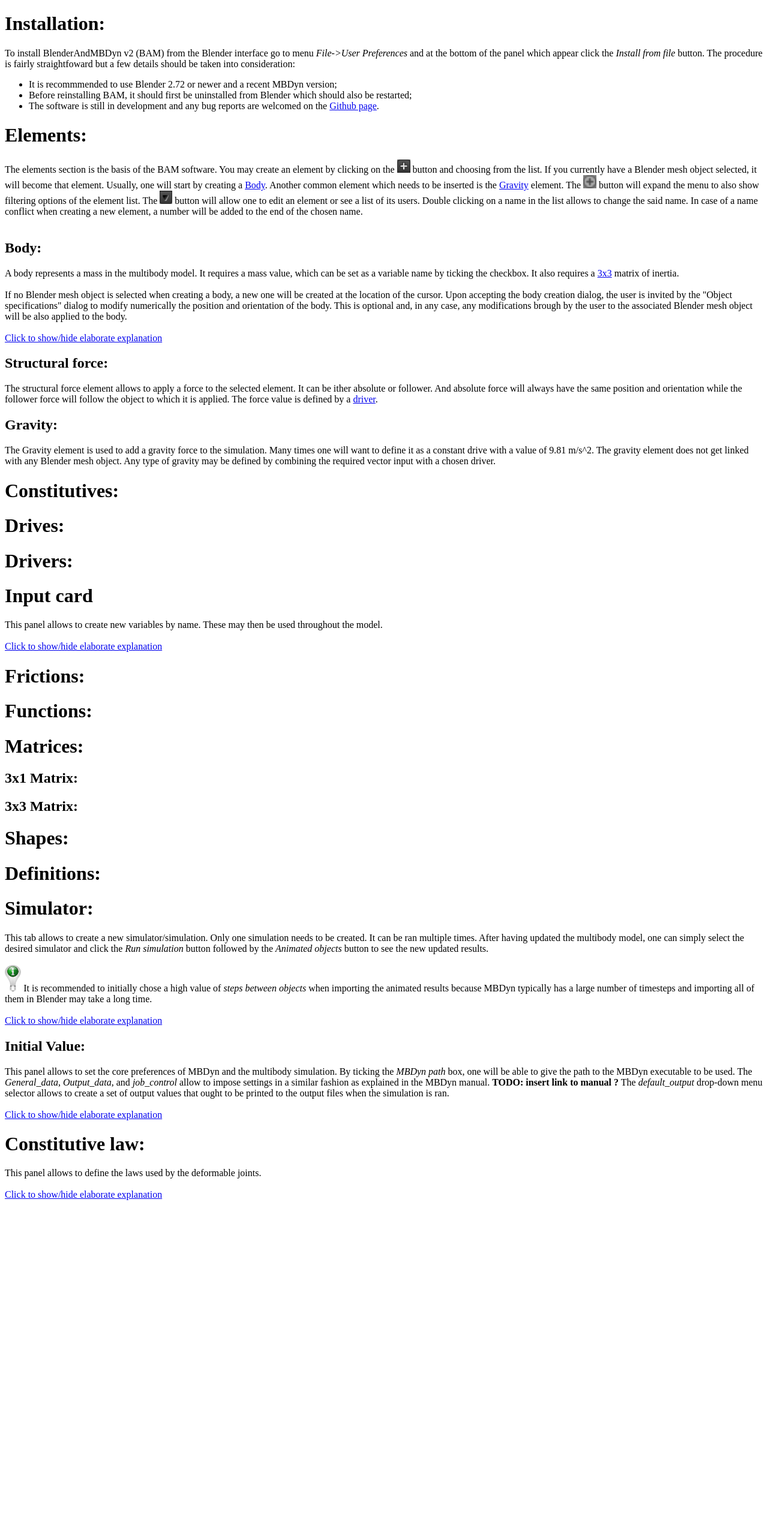
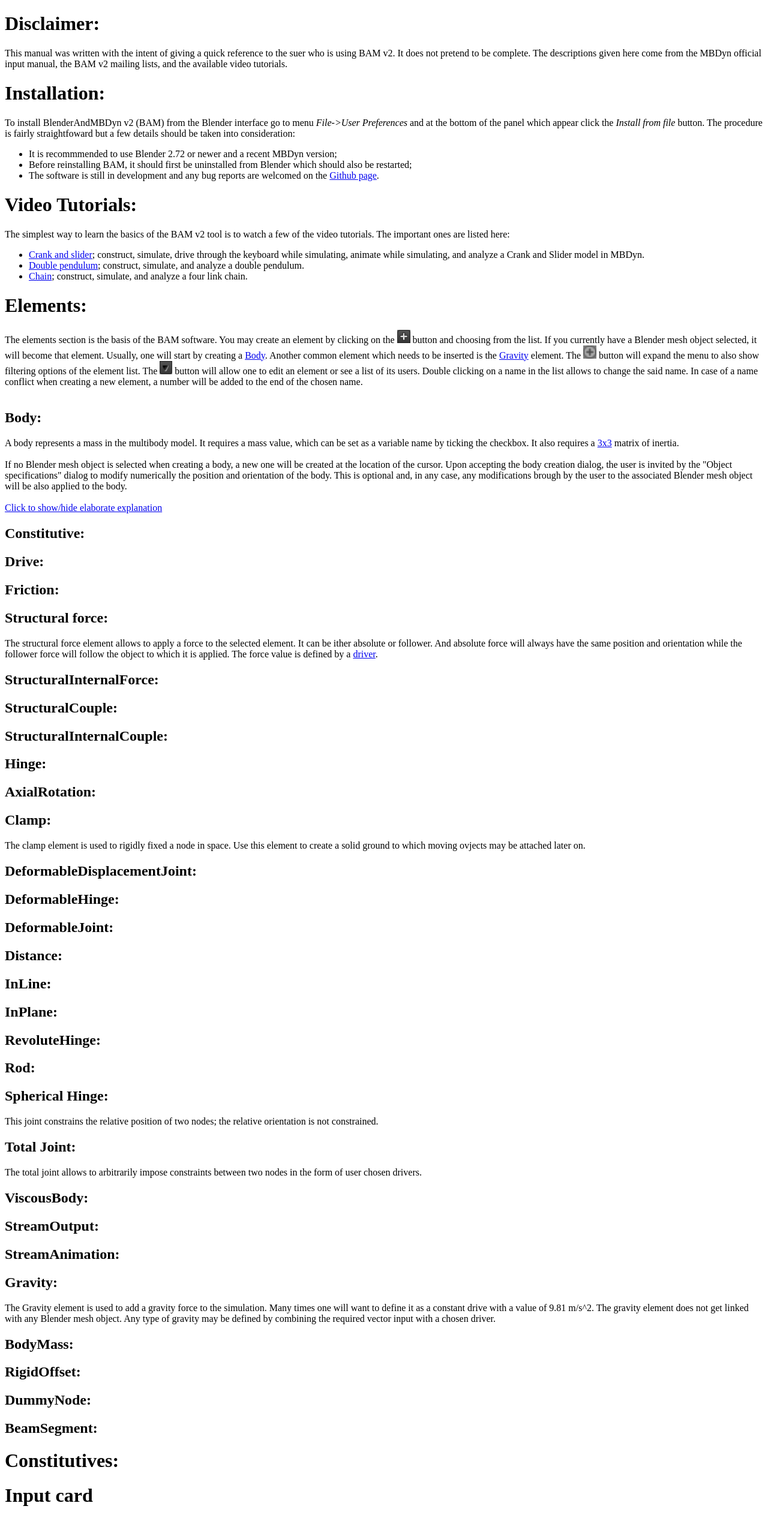
Before and after one commit to gdbaldw/BlenderAndMBDyn, a plain HTML site: page help/index.html in a window 1280 px wide. Shown: the top 2531 px of the page at 60% size. Before the commit the page ends 2017 px from the top, so only its background shows below. Drawn offline with Linux system fonts and the light colour scheme.

Commit message:
working in structure of help file

```diff
--- a/help/index.html
+++ b/help/index.html
@@ -30,8 +30,15 @@
 		//~ $("#toc").append("<br><a id='link" + i + "' href='#title" + i + "' title='" + current.attr("tagName") + "'>" + current.html() + "</a>");
 	//~ });
 	//~ });
+	//
+	//
+	// // REGEXP from element search: class (.*)\(.*\):
+// replace: <h2><a class="title" name="\1">\1</a>:</h2>\n<p>\n\n</p>\n\n
 </script>
 </head>
+
+
+
 
 <body>
 <!--
@@ -46,6 +53,10 @@
 -->
 
 
+<h1><a class="title" name="disclaimer">Disclaimer</a>:</h1>
+<p>This manual was written with the intent of giving a quick reference to the suer who is using BAM v2. It does not pretend to be complete. The descriptions given here come from the MBDyn official input manual, the BAM v2 mailing lists, and the available video tutorials.</p>
+
+
 <h1><a class="title" name="installation">Installation</a>:</h1>
 To install BlenderAndMBDyn v2 (BAM) from the Blender interface go to menu <i>File->User Preferences</i> and at the bottom of the panel which appear click the <i>Install from file</i> button.
 The procedure is fairly straightfoward but a few details should be taken into consideration:
@@ -54,6 +65,16 @@ The procedure is fairly straightfoward but a few details should be taken into co
   <li>Before reinstalling BAM, it should first be uninstalled from Blender which should also be restarted;</li>
   <li>The software is still in development and any bug reports are welcomed on the <a href="https://github.com/gdbaldw/BlenderAndMBDyn";>Github page</a>.</li>
 </ul>
+
+<h1><a class="title" name="tutorials">Video Tutorials</a>:</h1>
+The simplest way to learn the basics of the BAM v2 tool is to watch a few of the video tutorials.
+The important ones are listed here:
+ <ul style="list-style-type:disc">
+  <li><a href=https://www.youtube.com/watch?v=TnxtspuR4c0>Crank and slider</a>; construct, simulate, drive through the keyboard while simulating, animate while simulating, and analyze a Crank and Slider model in MBDyn. </li>
+  <li><a href=https://www.youtube.com/watch?v=RKprhyOqHZM>Double pendulum</a>; construct, simulate, and analyze a double pendulum. </li>
+  <li><a href=https://www.youtube.com/watch?v=EzoHrf-RoUE>Chain</a>; construct, simulate, and analyze a four link chain.</li>
+</ul>
+
 
 <h1><a class="title" name="element">Elements</a>:</h1>
 <p>
@@ -75,20 +96,268 @@ structural node. The inertia matrix is always referred to the center of mass of
 </div>
 </p>
 
+
+
+
+
+
+<h2><a class="title" name="Constitutive">Constitutive</a>:</h2>
+<p>
+
+</p>
+
+
+<h2><a class="title" name="Drive">Drive</a>:</h2>
+<p>
+
+</p>
+
+
+<h2><a class="title" name="Friction">Friction</a>:</h2>
+<p>
+
+</p>
+
+
+
+
+<!--
+<h2><a class="title" name="Force">Force</a>:</h2>
+<p>
+
+</p>
+-->
+
+
 <h2><a class="title" name="structural_force">Structural force</a>:</h2>
 <p>
 The structural force element allows to apply a force to the selected element. It can be ither absolute or follower. And absolute force will always have the same position and orientation while the follower force will follow the object to which it is applied. The force value is defined by a <a href="#driver">driver</a>.
 </p>
+
+
+<h2><a class="title" name="StructuralInternalForce">StructuralInternalForce</a>:</h2>
+<p>
+
+</p>
+
+
+
+
+
+<h2><a class="title" name="StructuralCouple">StructuralCouple</a>:</h2>
+<p>
+
+</p>
+
+
+
+
+
+<h2><a class="title" name="StructuralInternalCouple">StructuralInternalCouple</a>:</h2>
+<p>
+
+</p>
+
+
+
+
+
+<!--
+<h2><a class="title" name="Joint">Joint</a>:</h2>
+<p>
+
+</p>
+-->
+
+
+<h2><a class="title" name="Hinge">Hinge</a>:</h2>
+<p>
+
+</p>
+
+
+<h2><a class="title" name="AxialRotation">AxialRotation</a>:</h2>
+<p>
+
+</p>
+
+
+<h2><a class="title" name="clamp">Clamp</a>:</h2>
+<p>
+The clamp element is used to rigidly fixed a node in space. Use this element to create a solid ground to which moving ovjects may be attached later on.
+</p>
+
+
+
+<h2><a class="title" name="DeformableDisplacementJoint">DeformableDisplacementJoint</a>:</h2>
+<p>
+
+</p>
+
+
+
+
+
+<h2><a class="title" name="DeformableHinge">DeformableHinge</a>:</h2>
+<p>
+
+</p>
+
+
+
+
+
+<h2><a class="title" name="DeformableJoint">DeformableJoint</a>:</h2>
+<p>
+
+</p>
+
+
+
+
+
+<h2><a class="title" name="Distance">Distance</a>:</h2>
+<p>
+
+</p>
+
+
+
+
+
+<h2><a class="title" name="InLine">InLine</a>:</h2>
+<p>
+
+</p>
+
+
+
+
+
+<h2><a class="title" name="InPlane">InPlane</a>:</h2>
+<p>
+
+</p>
+
+
+
+
+
+<h2><a class="title" name="RevoluteHinge">RevoluteHinge</a>:</h2>
+<p>
+
+</p>
+
+
+
+
+
+<h2><a class="title" name="Rod">Rod</a>:</h2>
+<p>
+
+</p>
+
+
+
+
+
+<h2><a class="title" name="spherical_hinge">Spherical Hinge</a>:</h2>
+<p>
+This joint constrains the relative position of two nodes; the relative orientation is not constrained.
+</p>
+
+
+<!--
+<h2><a class="title" name="SphericalHingeOperator">Spherical Hinge Operator</a>:</h2>
+<p>
+</p>
+-->
+
+
+<h2><a class="title" name="total_joint">Total Joint</a>:</h2>
+<p>
+The total joint allows to arbitrarily impose constraints between two nodes in the form of user chosen drivers.
+</p>
+
+
+
+
+
+<h2><a class="title" name="ViscousBody">ViscousBody</a>:</h2>
+<p>
+
+</p>
+
+
+
+
+
+<h2><a class="title" name="StreamOutput">StreamOutput</a>:</h2>
+<p>
+
+</p>
+
+
+
+
+
+<h2><a class="title" name="StreamAnimation">StreamAnimation</a>:</h2>
+<p>
+
+</p>
+
+
+
+
 
 <h2><a class="title" name="gravity">Gravity</a>:</h2>
 <p>
 The Gravity element is used to add a gravity force to the simulation. Many times one will want to define it as a constant drive with a value of 9.81 m/s^2. The gravity element does not get linked with any Blender mesh object. Any type of gravity may be defined by combining the required vector input with a chosen driver.
 </p>
 
+
+
+<h2><a class="title" name="BodyMass">BodyMass</a>:</h2>
+<p>
+
+</p>
+
+
+
+
+
+<h2><a class="title" name="RigidOffset">RigidOffset</a>:</h2>
+<p>
+
+</p>
+
+
+
+
+
+<h2><a class="title" name="DummyNode">DummyNode</a>:</h2>
+<p>
+
+</p>
+
+
+
+
+
+<h2><a class="title" name="BeamSegment">BeamSegment</a>:</h2>
+<p>
+
+</p>
+
+
+
+
+
 <h1><a class="title" name="constitutive">Constitutives</a>:</h1>
 <p>
 </p>
 
+<!--
 <h1><a class="title" name="drive">Drives</a>:</h1>
 <p>
 </p>
@@ -96,6 +365,7 @@ The Gravity element is used to add a gravity force to the simulation. Many times
 <h1><a class="title" name="driver">Drivers</a>:</h1>
 <p>
 </p>
+-->
 
 <h1><a class="title" name="input_card">Input card</a></h1>
 <p>
```
